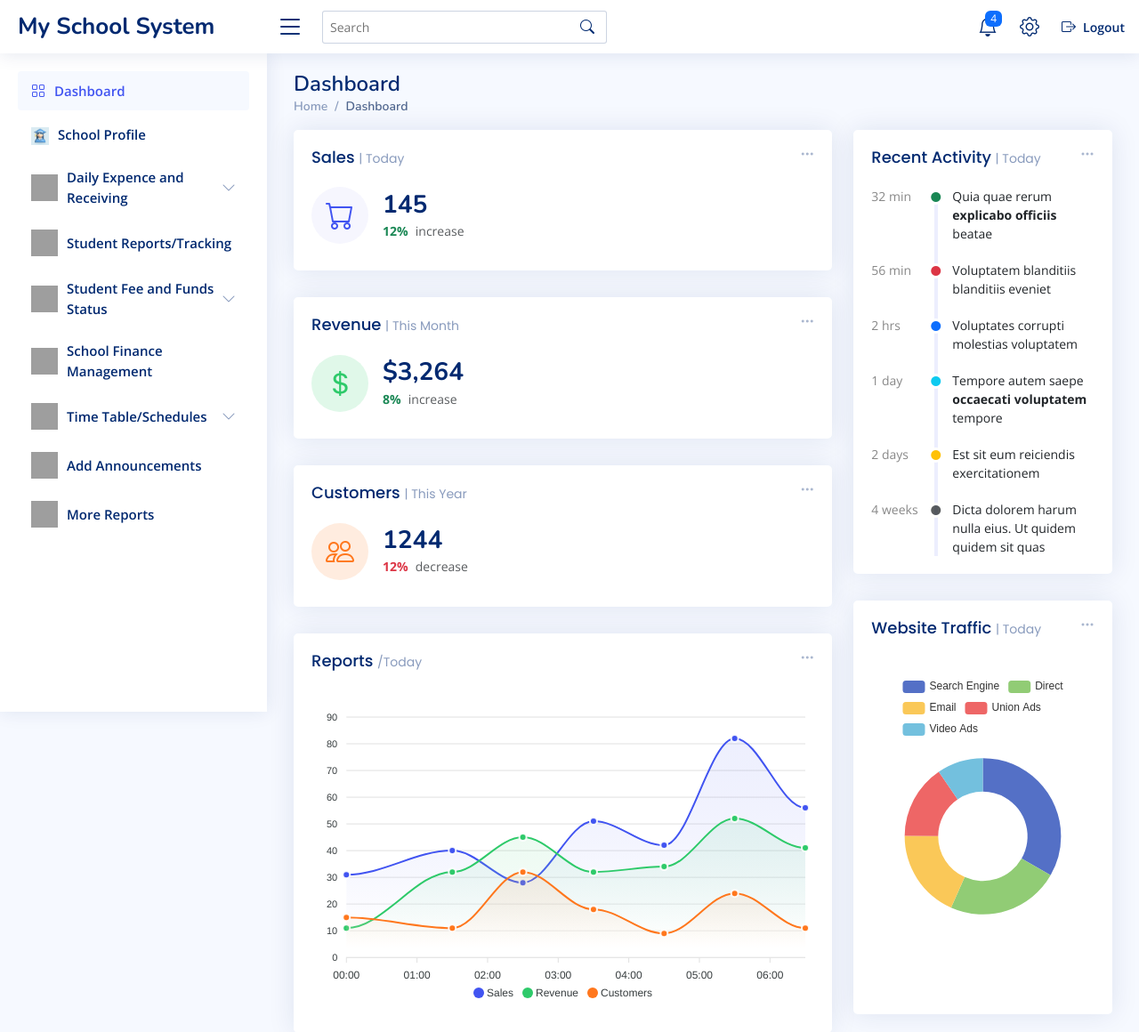
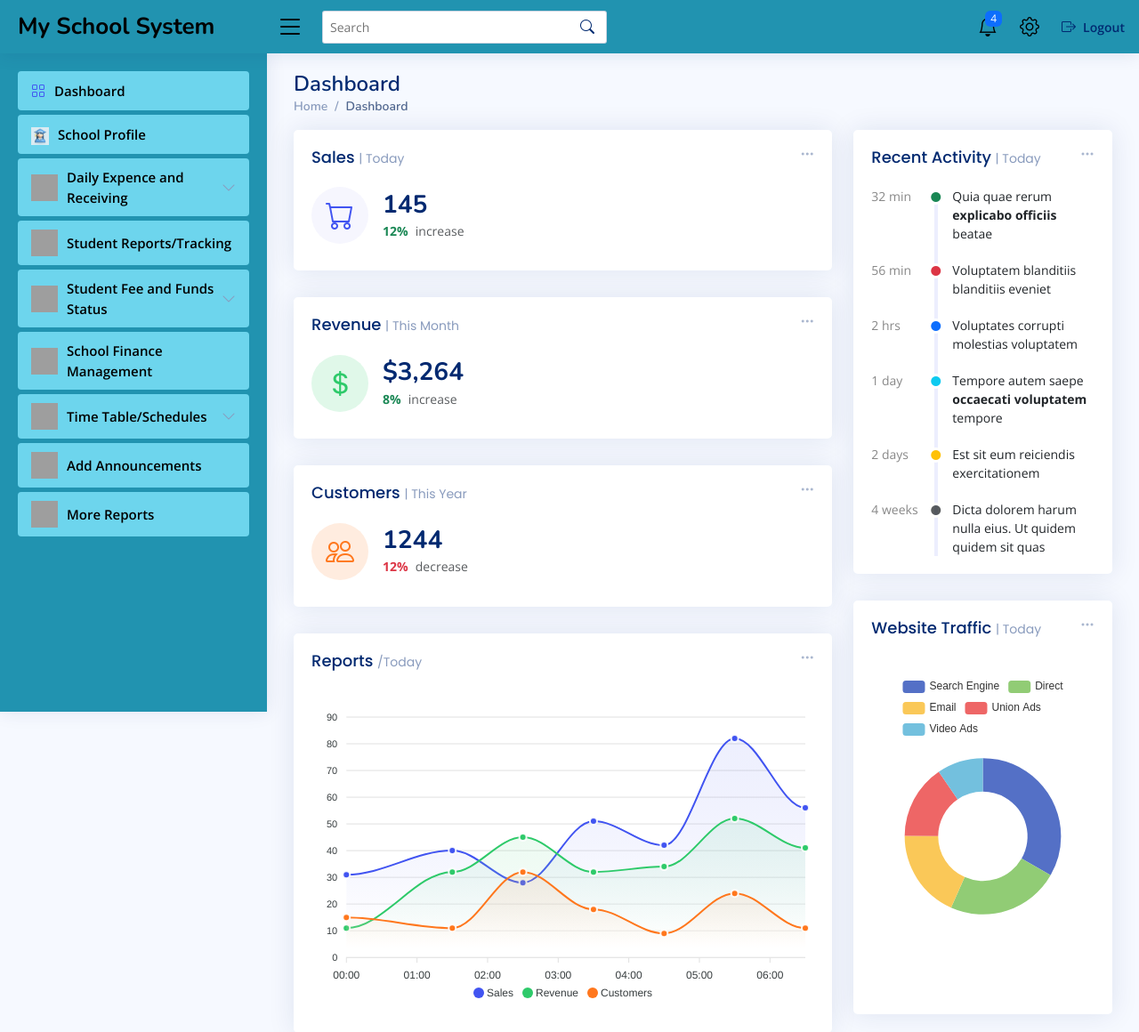
Before and after one commit to abdulahJavaid/School-Management-System, a PHP site: page /index.php in a window 1280 px wide. Shown: the top 1160 px of the page at 89% size. Run offline with PHP 8.4, Linux system fonts and the light colour scheme; some libraries are stand-ins or nearby versions; grey boxes are pictures that could not be loaded.

Commit message:
style changes

```diff
--- a/assets/css/style.css
+++ b/assets/css/style.css
@@ -1231,3 +1231,27 @@ h6 {
   font-size: 13px;
   color: #012970;
 }
+
+/*--------------------------------------------------------------
+# Custom Css
+--------------------------------------------------------------*/
+.sidebar {
+  background-color: #2193b0 !important;
+  scrollbar-color: #6dd5ed !important;
+}
+.sidebar-nav .nav-link {
+  background: #6dd5ed !important;
+  color: black !important;
+}
+.header {
+  background-color: #2193b0 !important;
+}
+.logo span {
+  color: black;
+}
+.header .toggle-sidebar-btn {
+  color: black;
+}
+.header-nav .nav-icon {
+  color: black;
+}
```
Also changed, not shown: images/school-profile.svg (added).
